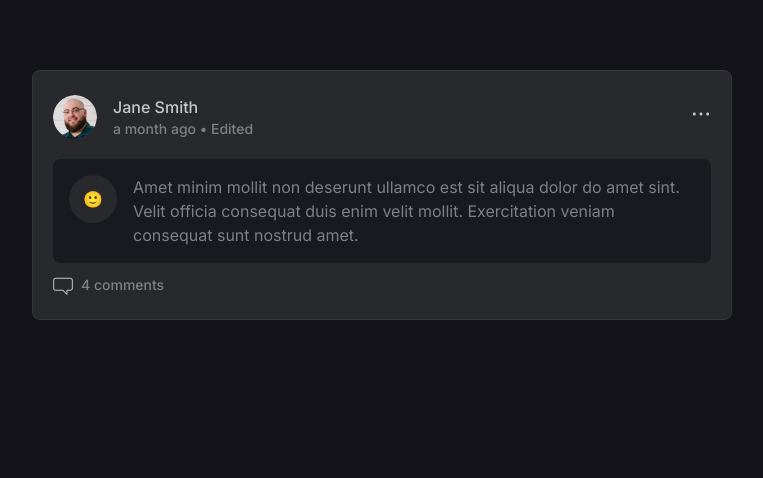
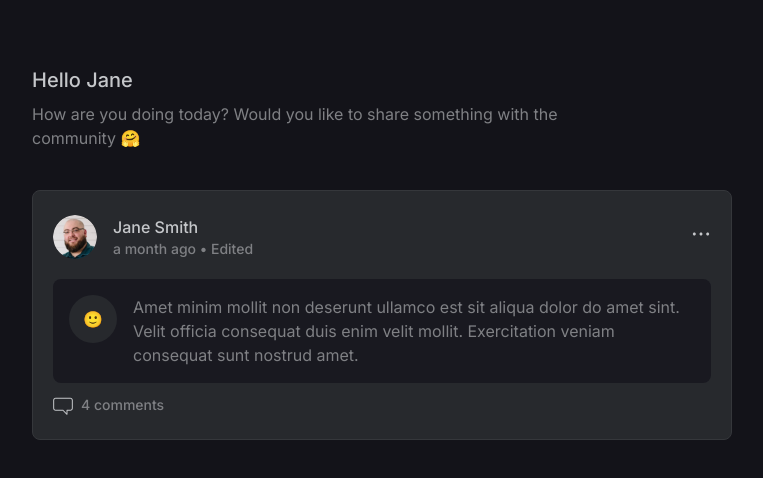
Before and after one commit to AnkitKarnAK/atlys-assignment, a React (Vite) app: page / in a window 1280 px wide. Shown: the top 478 px of the page, without its empty margins (258-1021 px from the left). Built offline with nearby package versions, Linux system fonts and the light colour scheme.

Commit message:
style: Update landing page with greeting message and introduction

```diff
--- a/src/routes/index.tsx
+++ b/src/routes/index.tsx
@@ -8,6 +8,14 @@ export const Route = createFileRoute('/')({
 function Index() {
     return (
         <main className="m-auto max-w-[700px] py-[70px] mobile:p-5">
+
+            <div className={"w-full max-w-[580px] mb-10"}>
+                <h1 className="mb-3 text-xl font-medium leading-none text-light-500">Hello Jane</h1>
+                <p className="text-base font-normal text-light-300">
+                    How are you doing today? Would you like to share something with the community 🤗
+                </p>
+            </div>
+
             <FeedCard />
         </main>
     )
```
